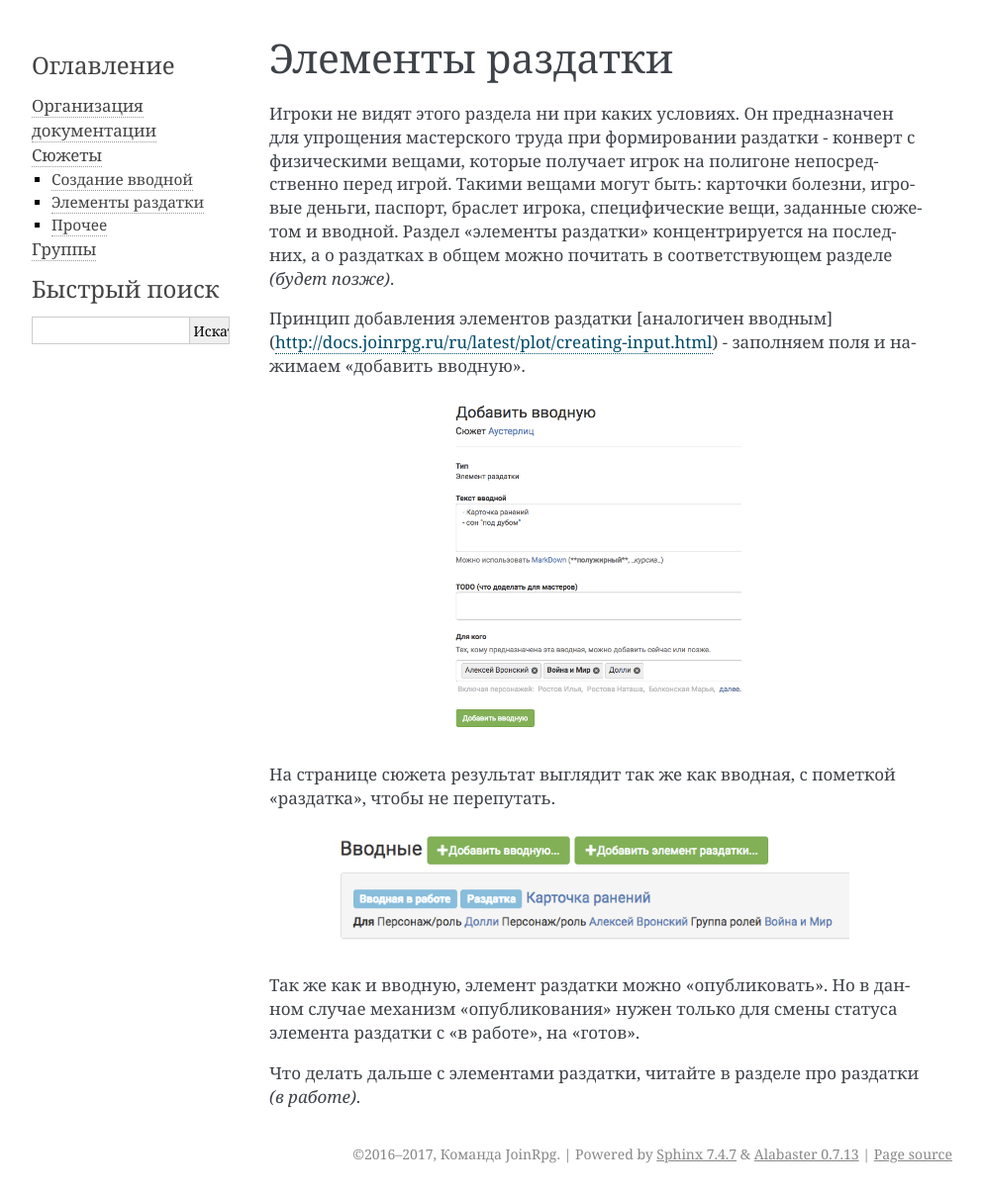
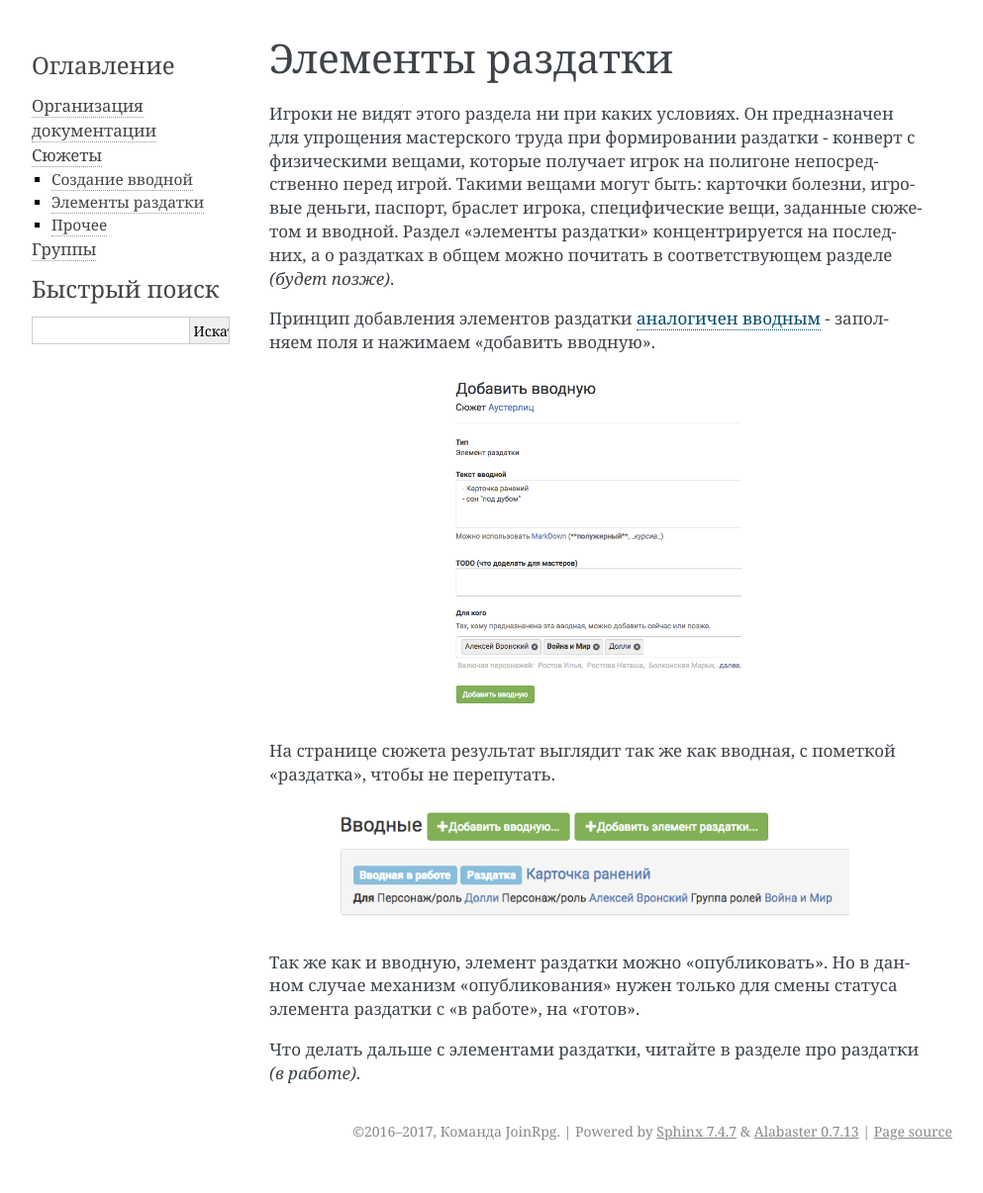
Before and after one commit to joinrpg/joinrpg-docs, a Sphinx documentation site: the page built from docs/plot/handout.rst, in a window 1280 px wide. Shown: the whole page at 99% size, without its empty margins (148-1141 px from the left). Built offline with Sphinx 7.4.7, drawn with Linux system fonts in a browser that asks for light colours; pages that are not in the unit, such as notebooks, are missing from menus; after the commit the page ends 1183 px from its top, so only the background shows below that.

Commit message:
Update handout.rst

```diff
--- a/docs/plot/handout.rst
+++ b/docs/plot/handout.rst
@@ -5,7 +5,7 @@
 Он предназначен для упрощения мастерского труда при формировании раздатки - конверт с физическими вещами, которые получает игрок на полигоне непосредственно перед игрой. Такими вещами могут быть: карточки болезни, игровые деньги, паспорт, браслет игрока, специфические вещи, заданные сюжетом и вводной.
 Раздел «элементы раздатки» концентрируется на последних, а о раздатках в общем можно почитать в соответствующем разделе *(будет позже)*.
 
-Принцип добавления элементов раздатки [аналогичен вводным](http://docs.joinrpg.ru/ru/latest/plot/creating-input.html) - заполняем поля и нажимаем «добавить вводную».
+Принцип добавления элементов раздатки `аналогичен вводным <http://docs.joinrpg.ru/ru/latest/plot/creating-input.html>`_ - заполняем поля и нажимаем «добавить вводную».
 
 .. figure:: creationg-distribution.png
        :scale: 100 %
```
